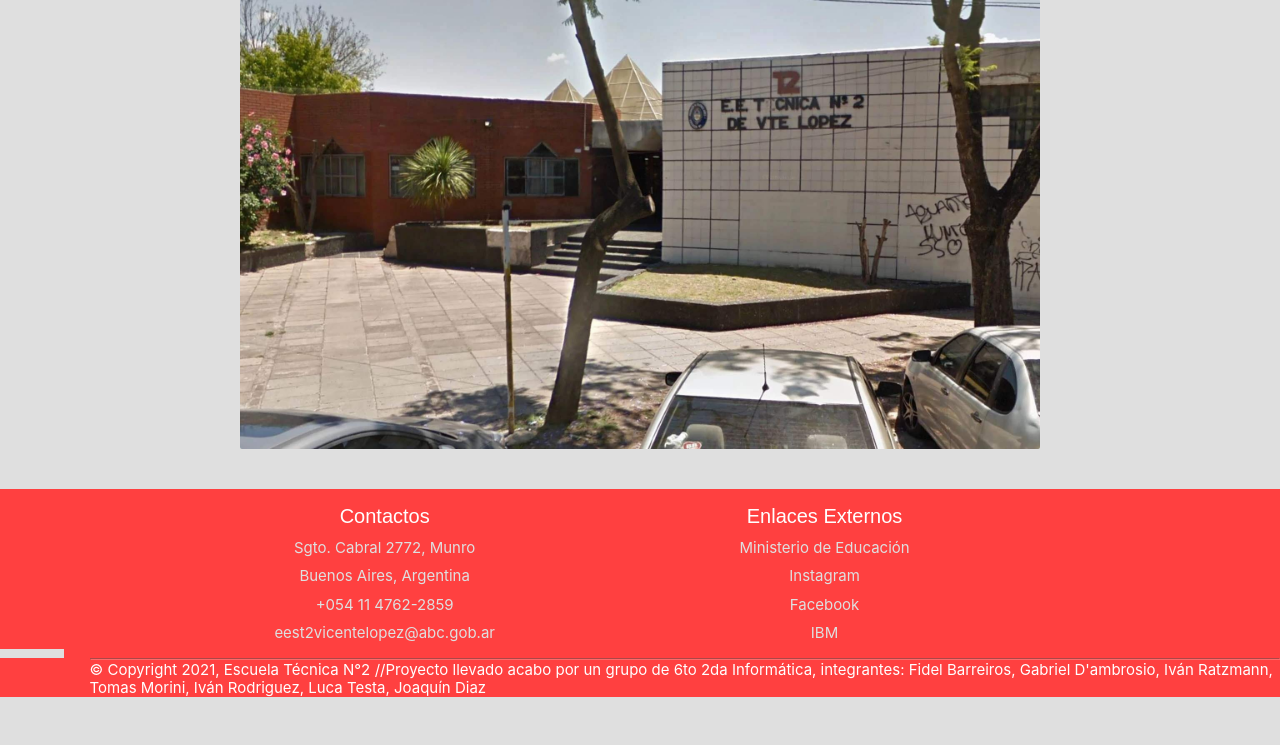
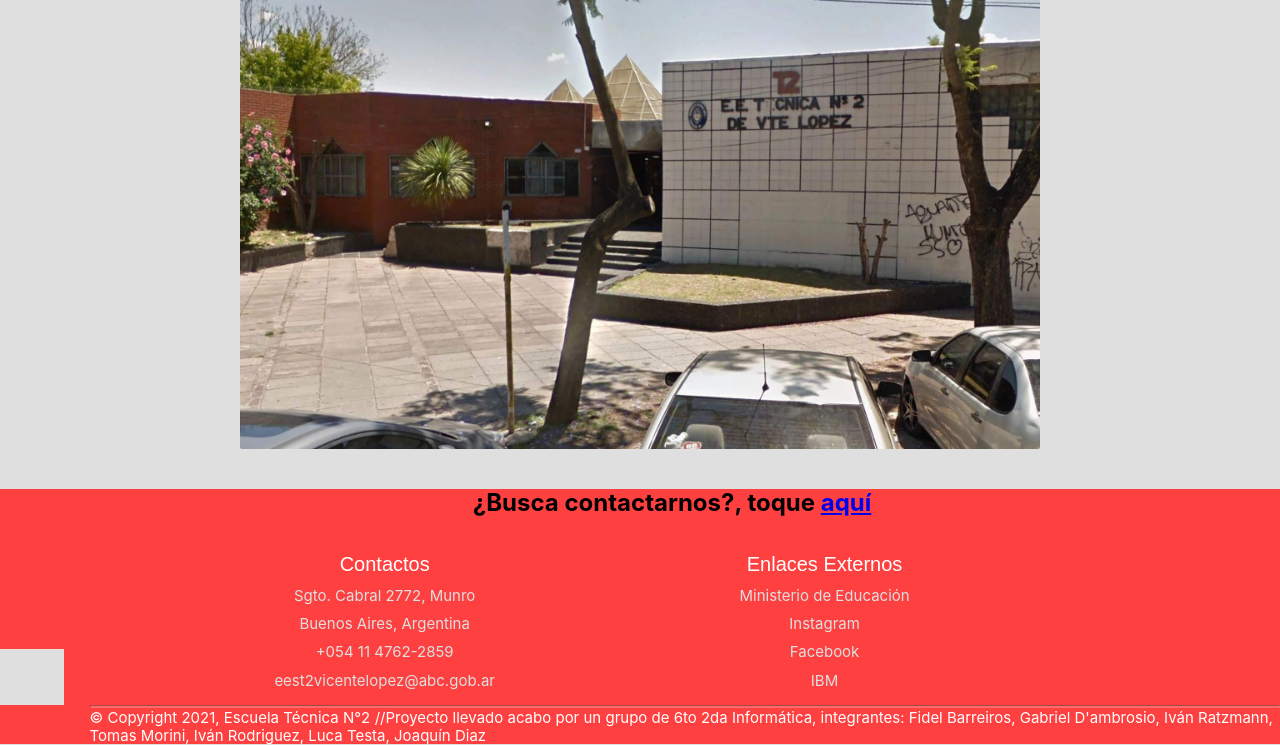
Before and after one commit to GabiDam/TecnicaN2.github.io, a PHP site: page / in a window 1280 px wide. Shown: the part 1698-2443 px from the top of the page. Before the commit the page ends 2395 px from the top, so only its background shows below. Run offline with PHP 8.4, Linux system fonts and the light colour scheme.

Commit message:
Arreglos

```diff
--- a/contactos_ubicacion/contactos_ubicacion.css
+++ b/contactos_ubicacion/contactos_ubicacion.css
@@ -22,6 +22,7 @@ section {
   max-width: 100vh;
   margin: 0 auto;
   font-size: 20px;
+}
 
 header {
   /**/
--- a/index.html
+++ b/index.html
@@ -247,7 +247,7 @@
     </main>
     <footer> <!--Pie de Pagina--->
         <div class="contfooter">
-
+            <h2 class="contacto">¿Busca contactarnos?, toque <a id="contactos_link" href="/TecnicaN2.github.io/contactos_ubicacion/contactos_ubicacion.html">aquí</a></h2>
             <ul class="ulfooter"> <!-- CONTACTOS --->
                 <a>Contactos</a>
                 <li>
--- a/inf_general/inf_general.css
+++ b/inf_general/inf_general.css
@@ -155,6 +155,7 @@ header {
   background-color: rgb(0, 175, 194);
   border-color: rgb(0, 175, 194);
   margin-right: 0%;
+}
 
 .hrt2{
   height: 0.5px;
```
